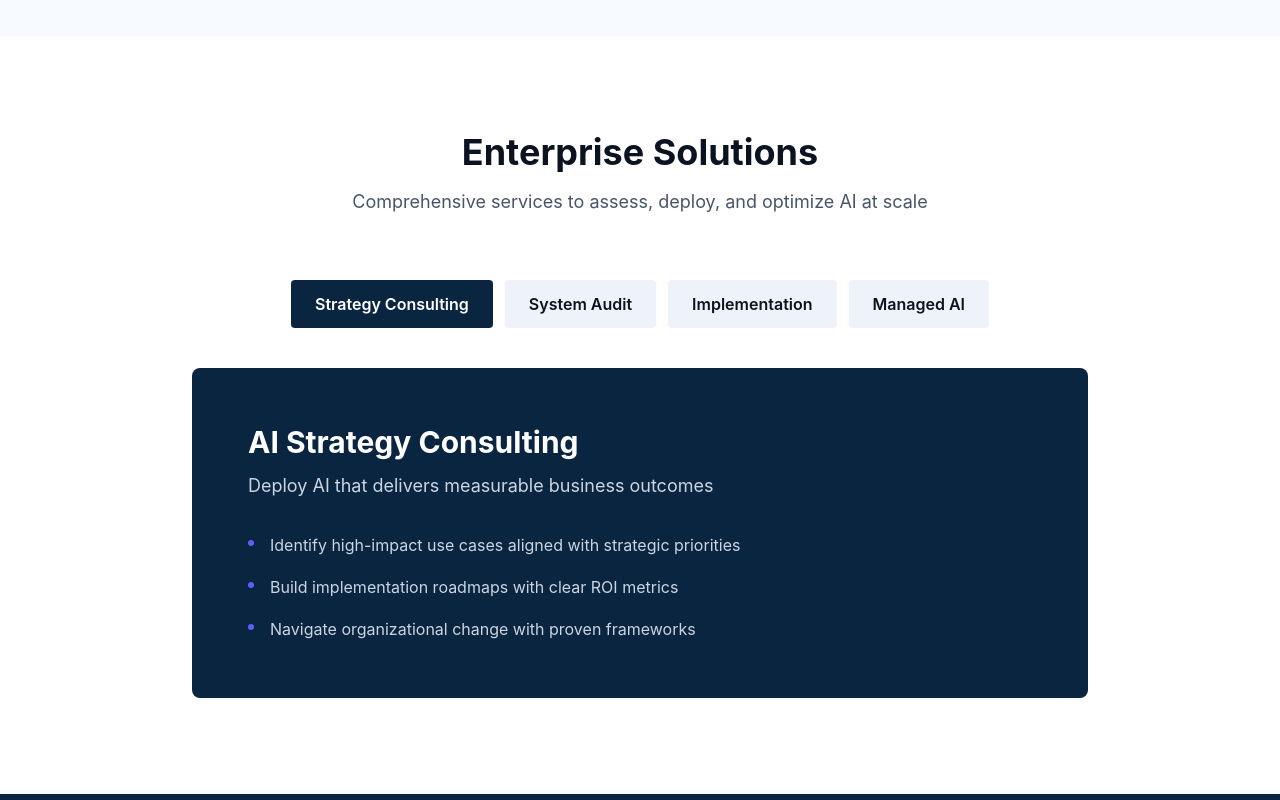
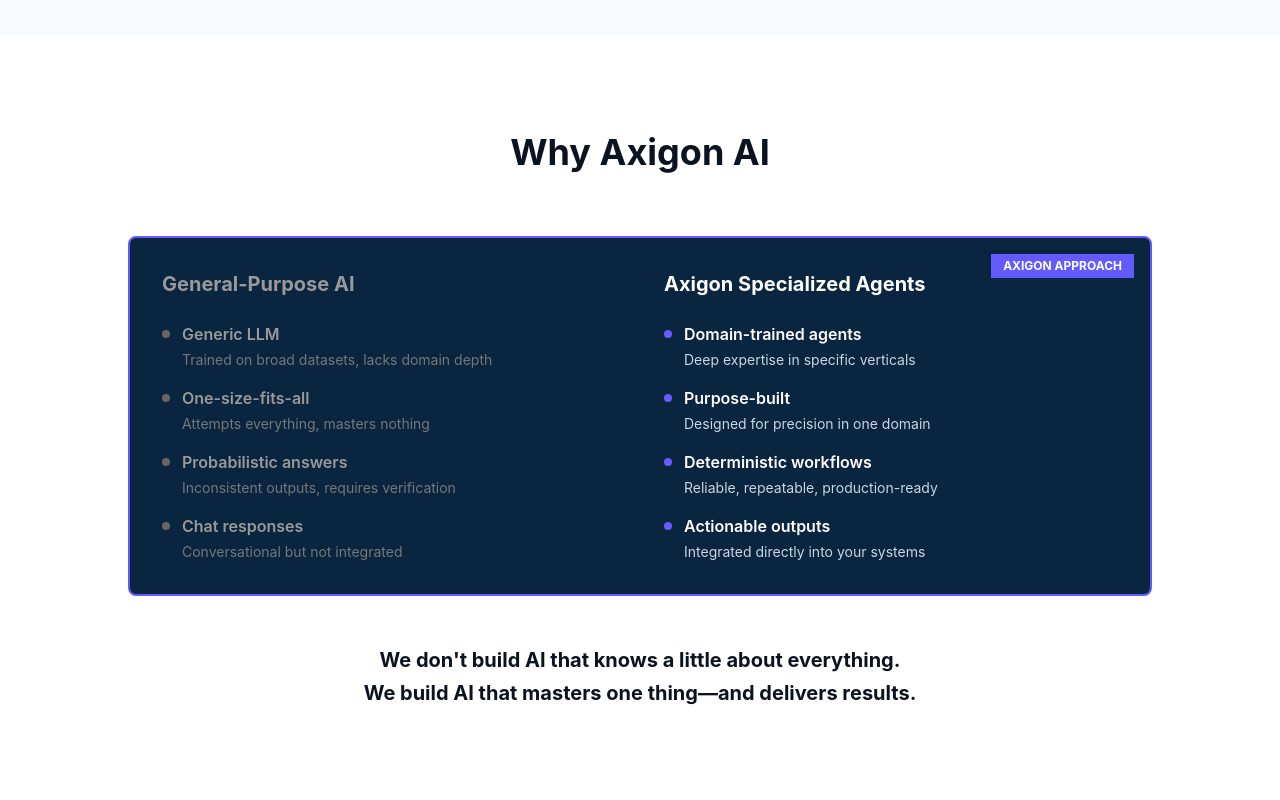
Before and after one commit to axigonai/axigon-website, a React (Create React App) app: page / in a window 1280 px wide. Shown: the part 980-1780 px from the top of the page. Built offline with nearby package versions, Linux system fonts and the light colour scheme.

Commit message:
update Why Axigon section

```diff
--- a/src/App.js
+++ b/src/App.js
@@ -6,6 +6,59 @@
   const [activeTab, setActiveTab] = useState('consulting');
   const [scrolled, setScrolled] = useState(false);
   const [currentSlide, setCurrentSlide] = useState(0);
+  const [isLoggedIn, setIsLoggedIn] = useState(false);
+  const [user, setUser] = useState(null);
+  const [loginData, setLoginData] = useState({ email: '', password: '' });
+  const [signupData, setSignupData] = useState({ name: '', email: '', company: '', password: '' });
+  const [error, setError] = useState('');
+
+  const handleLogin = (e) => {
+    e.preventDefault();
+    setError('');
+
+    // Simple validation
+    if (!loginData.email || !loginData.password) {
+      setError('Please fill in all fields');
+      return;
+    }
+
+    // Check if user exists (demo: any email/password works)
+    const userData = { name: loginData.email.split('@')[0], email: loginData.email };
+    setUser(userData);
+    setIsLoggedIn(true);
+    setCurrentPage('marketplace');
+    alert('Login successful! Welcome to Axigon AI');
+  };
+
+  const handleSignup = (e) => {
+    e.preventDefault();
+    setError('');
+
+    // Validation
+    if (!signupData.name || !signupData.email || !signupData.company || !signupData.password) {
+      setError('Please fill in all fields');
+      return;
+    }
+
+    if (signupData.password.length < 6) {
+      setError('Password must be at least 6 characters');
+      return;
+    }
+
+    // Create user account
+    const userData = { name: signupData.name, email: signupData.email, company: signupData.company };
+    setUser(userData);
+    setIsLoggedIn(true);
+    setCurrentPage('marketplace');
+    alert('Account created successfully! Welcome to Axigon AI');
+  };
+
+  const handleLogout = () => {
+    setUser(null);
+    setIsLoggedIn(false);
+    setCurrentPage('company');
+    alert('Logged out successfully');
+  };
 
   useEffect(() => {
     const handleScroll = () => setScrolled(window.scrollY > 50);
@@ -55,10 +108,19 @@
             Axigon<span style={{ color: '#635BFF' }}>AI</span>
           </button>
           <div className="flex items-center gap-4">
-            <button className="px-6 py-2.5 rounded font-semibold text-sm text-white transition" style={{ backgroundColor: '#635BFF' }}>Request Demo</button>
-            <button className="px-6 py-2.5 rounded font-semibold text-sm border-2 border-white text-white hover:bg-white hover:text-slate-900 transition flex items-center gap-2">
-              <Play size={16} /> Watch Video
-            </button>
+            {isLoggedIn ? (
+              <>
+                <span className="text-white text-sm">Hi, {user.name}!</span>
+                <button onClick={handleLogout} className="px-6 py-2.5 rounded font-semibold text-sm text-white transition" style={{ backgroundColor: '#635BFF' }}>Logout</button>
+              </>
+            ) : (
+              <>
+                <button className="px-6 py-2.5 rounded font-semibold text-sm text-white transition" style={{ backgroundColor: '#635BFF' }}>Request Demo</button>
+                <button className="px-6 py-2.5 rounded font-semibold text-sm border-2 border-white text-white hover:bg-white hover:text-slate-900 transition flex items-center gap-2">
+                  <Play size={16} /> Watch Video
+                </button>
+              </>
+            )}
           </div>
         </div>
       </nav>
@@ -86,6 +148,92 @@
               <p className="text-center text-sm uppercase tracking-wider mb-10 font-medium text-gray-500">Trusted by Enterprise Leaders</p>
               <div className="grid grid-cols-3 md:grid-cols-6 gap-8 items-center">
                 {partners.map((p, i) => <div key={i} className="text-center opacity-30 hover:opacity-50 transition"><div className="text-xl font-bold text-gray-700">{p}</div></div>)}
+              </div>
+            </div>
+          </section>
+
+          <section className="py-24 bg-white">
+            <div className="max-w-7xl mx-auto px-6">
+              <h2 className="text-4xl font-bold text-center mb-16" style={{ color: '#0B1220' }}>Why Axigon AI</h2>
+
+              <div className="max-w-5xl mx-auto p-8 rounded-lg border" style={{ backgroundColor: '#0A2540', borderColor: '#635BFF', borderWidth: '2px' }}>
+                <div className="grid md:grid-cols-2 gap-12">
+                  <div>
+                    <h3 className="text-xl font-bold mb-6" style={{ color: '#999' }}>General-Purpose AI</h3>
+                    <div className="space-y-4">
+                      <div className="flex items-start gap-3">
+                        <div className="w-2 h-2 rounded-full mt-2" style={{ backgroundColor: '#666' }}></div>
+                        <div>
+                          <div className="font-semibold mb-1" style={{ color: '#999' }}>Generic LLM</div>
+                          <p className="text-sm" style={{ color: '#777' }}>Trained on broad datasets, lacks domain depth</p>
+                        </div>
+                      </div>
+                      <div className="flex items-start gap-3">
+                        <div className="w-2 h-2 rounded-full mt-2" style={{ backgroundColor: '#666' }}></div>
+                        <div>
+                          <div className="font-semibold mb-1" style={{ color: '#999' }}>One-size-fits-all</div>
+                          <p className="text-sm" style={{ color: '#777' }}>Attempts everything, masters nothing</p>
+                        </div>
+                      </div>
+                      <div className="flex items-start gap-3">
+                        <div className="w-2 h-2 rounded-full mt-2" style={{ backgroundColor: '#666' }}></div>
+                        <div>
+                          <div className="font-semibold mb-1" style={{ color: '#999' }}>Probabilistic answers</div>
+                          <p className="text-sm" style={{ color: '#777' }}>Inconsistent outputs, requires verification</p>
+                        </div>
+                      </div>
+                      <div className="flex items-start gap-3">
+                        <div className="w-2 h-2 rounded-full mt-2" style={{ backgroundColor: '#666' }}></div>
+                        <div>
+                          <div className="font-semibold mb-1" style={{ color: '#999' }}>Chat responses</div>
+                          <p className="text-sm" style={{ color: '#777' }}>Conversational but not integrated</p>
+                        </div>
+                      </div>
+                    </div>
+                  </div>
+
+                  <div className="relative">
+                    <div className="absolute -top-4 -right-4 px-3 py-1 text-xs font-bold" style={{ backgroundColor: '#635BFF', color: 'white' }}>AXIGON APPROACH</div>
+                    <h3 className="text-xl font-bold mb-6 text-white">Axigon Specialized Agents</h3>
+                    <div className="space-y-4">
+                      <div className="flex items-start gap-3">
+                        <div className="w-2 h-2 rounded-full mt-2" style={{ backgroundColor: '#635BFF' }}></div>
+                        <div>
+                          <div className="font-semibold mb-1 text-white">Domain-trained agents</div>
+                          <p className="text-sm" style={{ color: '#CBD5E1' }}>Deep expertise in specific verticals</p>
+                        </div>
+                      </div>
+                      <div className="flex items-start gap-3">
+                        <div className="w-2 h-2 rounded-full mt-2" style={{ backgroundColor: '#635BFF' }}></div>
+                        <div>
+                          <div className="font-semibold mb-1 text-white">Purpose-built</div>
+                          <p className="text-sm" style={{ color: '#CBD5E1' }}>Designed for precision in one domain</p>
+                        </div>
+                      </div>
+                      <div className="flex items-start gap-3">
+                        <div className="w-2 h-2 rounded-full mt-2" style={{ backgroundColor: '#635BFF' }}></div>
+                        <div>
+                          <div className="font-semibold mb-1 text-white">Deterministic workflows</div>
+                          <p className="text-sm" style={{ color: '#CBD5E1' }}>Reliable, repeatable, production-ready</p>
+                        </div>
+                      </div>
+                      <div className="flex items-start gap-3">
+                        <div className="w-2 h-2 rounded-full mt-2" style={{ backgroundColor: '#635BFF' }}></div>
+                        <div>
+                          <div className="font-semibold mb-1 text-white">Actionable outputs</div>
+                          <p className="text-sm" style={{ color: '#CBD5E1' }}>Integrated directly into your systems</p>
+                        </div>
+                      </div>
+                    </div>
+                  </div>
+                </div>
+              </div>
+
+              <div className="mt-12 text-center max-w-4xl mx-auto">
+                <p className="text-xl font-bold leading-relaxed" style={{ color: '#0B1220' }}>
+                  We don't build AI that knows a little about everything.<br />
+                  We build AI that masters one thing—and delivers results.
+                </p>
               </div>
             </div>
           </section>
@@ -219,22 +367,39 @@
             <div className="rounded-lg p-8 shadow-lg border bg-white" style={{ borderColor: '#E2E8F0' }}>
               <h2 className="text-3xl font-bold mb-2 text-center" style={{ color: '#0B1220' }}>Welcome Back</h2>
               <p className="text-center mb-8" style={{ color: '#475569' }}>Log in to your Axigon AI account</p>
-              <div className="space-y-4">
+
+              {error && <div className="mb-4 p-3 rounded" style={{ backgroundColor: '#fee', color: '#c33' }}>{error}</div>}
+
+              <form onSubmit={handleLogin} className="space-y-4">
                 <div>
                   <label className="block text-sm font-semibold mb-2" style={{ color: '#0B1220' }}>Email</label>
-                  <input type="email" placeholder="you@company.com" className="w-full px-4 py-3 rounded border outline-none" style={{ borderColor: '#E2E8F0' }} />
+                  <input
+                    type="email"
+                    placeholder="you@company.com"
+                    value={loginData.email}
+                    onChange={(e) => setLoginData({...loginData, email: e.target.value})}
+                    className="w-full px-4 py-3 rounded border outline-none"
+                    style={{ borderColor: '#E2E8F0' }}
+                  />
                 </div>
                 <div>
                   <label className="block text-sm font-semibold mb-2" style={{ color: '#0B1220' }}>Password</label>
-                  <input type="password" placeholder="Enter your password" className="w-full px-4 py-3 rounded border outline-none" style={{ borderColor: '#E2E8F0' }} />
+                  <input
+                    type="password"
+                    placeholder="Enter your password"
+                    value={loginData.password}
+                    onChange={(e) => setLoginData({...loginData, password: e.target.value})}
+                    className="w-full px-4 py-3 rounded border outline-none"
+                    style={{ borderColor: '#E2E8F0' }}
+                  />
                 </div>
                 <div className="flex items-center justify-between text-sm">
                   <label className="flex items-center gap-2" style={{ color: '#475569' }}><input type="checkbox" />Remember me</label>
                   <a href="#" style={{ color: '#635BFF' }}>Forgot password?</a>
                 </div>
-                <button className="w-full py-3 rounded font-semibold text-white" style={{ backgroundColor: '#635BFF' }}>Log In</button>
-                <p className="text-center text-sm" style={{ color: '#475569' }}>Don't have an account? <button onClick={() => setCurrentPage('signup')} className="font-semibold" style={{ color: '#635BFF' }}>Sign up</button></p>
-              </div>
+                <button type="submit" className="w-full py-3 rounded font-semibold text-white" style={{ backgroundColor: '#635BFF' }}>Log In</button>
+                <p className="text-center text-sm" style={{ color: '#475569' }}>Don't have an account? <button type="button" onClick={() => setCurrentPage('signup')} className="font-semibold" style={{ color: '#635BFF' }}>Sign up</button></p>
+              </form>
             </div>
           </div>
         </section>
@@ -246,15 +411,18 @@
             <div className="rounded-lg p-8 shadow-lg border bg-white" style={{ borderColor: '#E2E8F0' }}>
               <h2 className="text-3xl font-bold mb-2 text-center" style={{ color: '#0B1220' }}>Create Account</h2>
               <p className="text-center mb-8" style={{ color: '#475569' }}>Get started with Axigon AI</p>
-              <div className="space-y-4">
-                <div><label className="block text-sm font-semibold mb-2" style={{ color: '#0B1220' }}>Full Name</label><input type="text" placeholder="John Doe" className="w-full px-4 py-3 rounded border outline-none" style={{ borderColor: '#E2E8F0' }} /></div>
-                <div><label className="block text-sm font-semibold mb-2" style={{ color: '#0B1220' }}>Company Email</label><input type="email" placeholder="you@company.com" className="w-full px-4 py-3 rounded border outline-none" style={{ borderColor: '#E2E8F0' }} /></div>
-                <div><label className="block text-sm font-semibold mb-2" style={{ color: '#0B1220' }}>Company Name</label><input type="text" placeholder="Your Company" className="w-full px-4 py-3 rounded border outline-none" style={{ borderColor: '#E2E8F0' }} /></div>
-                <div><label className="block text-sm font-semibold mb-2" style={{ color: '#0B1220' }}>Password</label><input type="password" placeholder="Create a password" className="w-full px-4 py-3 rounded border outline-none" style={{ borderColor: '#E2E8F0' }} /></div>
-                <label className="flex items-start gap-2 text-sm" style={{ color: '#475569' }}><input type="checkbox" className="mt-1" /><span>I agree to the Terms of Service and Privacy Policy</span></label>
-                <button className="w-full py-3 rounded font-semibold text-white" style={{ backgroundColor: '#635BFF' }}>Create Account</button>
-                <p className="text-center text-sm" style={{ color: '#475569' }}>Already have an account? <button onClick={() => setCurrentPage('login')} className="font-semibold" style={{ color: '#635BFF' }}>Log in</button></p>
-              </div>
+
+              {error && <div className="mb-4 p-3 rounded" style={{ backgroundColor: '#fee', color: '#c33' }}>{error}</div>}
+
+              <form onSubmit={handleSignup} className="space-y-4">
+                <div><label className="block text-sm font-semibold mb-2" style={{ color: '#0B1220' }}>Full Name</label><input type="text" placeholder="John Doe" value={signupData.name} onChange={(e) => setSignupData({...signupData, name: e.target.value})} className="w-full px-4 py-3 rounded border outline-none" style={{ borderColor: '#E2E8F0' }} /></div>
+                <div><label className="block text-sm font-semibold mb-2" style={{ color: '#0B1220' }}>Company Email</label><input type="email" placeholder="you@company.com" value={signupData.email} onChange={(e) => setSignupData({...signupData, email: e.target.value})} className="w-full px-4 py-3 rounded border outline-none" style={{ borderColor: '#E2E8F0' }} /></div>
+                <div><label className="block text-sm font-semibold mb-2" style={{ color: '#0B1220' }}>Company Name</label><input type="text" placeholder="Your Company" value={signupData.company} onChange={(e) => setSignupData({...signupData, company: e.target.value})} className="w-full px-4 py-3 rounded border outline-none" style={{ borderColor: '#E2E8F0' }} /></div>
+                <div><label className="block text-sm font-semibold mb-2" style={{ color: '#0B1220' }}>Password</label><input type="password" placeholder="Create a password" value={signupData.password} onChange={(e) => setSignupData({...signupData, password: e.target.value})} className="w-full px-4 py-3 rounded border outline-none" style={{ borderColor: '#E2E8F0' }} /></div>
+                <label className="flex items-start gap-2 text-sm" style={{ color: '#475569' }}><input type="checkbox" className="mt-1" required /><span>I agree to the Terms of Service and Privacy Policy</span></label>
+                <button type="submit" className="w-full py-3 rounded font-semibold text-white" style={{ backgroundColor: '#635BFF' }}>Create Account</button>
+                <p className="text-center text-sm" style={{ color: '#475569' }}>Already have an account? <button type="button" onClick={() => setCurrentPage('login')} className="font-semibold" style={{ color: '#635BFF' }}>Log in</button></p>
+              </form>
             </div>
           </div>
         </section>
```
